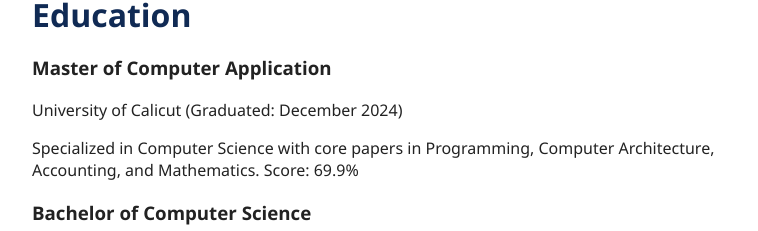
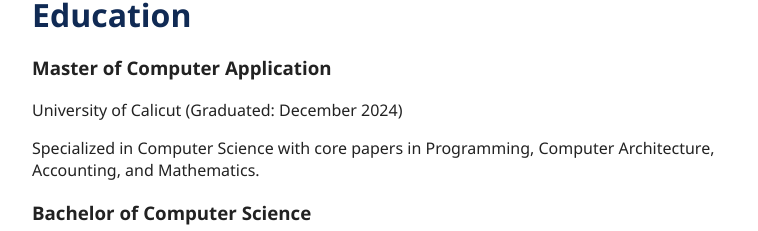
Before and after one commit to umar2752018/my-portfolio, a Next.js app: page / in a window 1280 px wide. Shown: the part 2072-2303 px from the top of the page, without its empty margins (258-1016 px from the left). Built offline with nearby package versions, Linux system fonts and the light colour scheme.

Commit message:
Corrected most

```diff
--- a/components/Education.js
+++ b/components/Education.js
@@ -5,7 +5,7 @@
       <div>
         <h3>Master of Computer Application</h3>
         <p>University of Calicut (Graduated: December 2024)</p>
-        <p>Specialized in Computer Science with core papers in Programming, Computer Architecture, Accounting, and Mathematics. Score: 69.9%</p>
+        <p>Specialized in Computer Science with core papers in Programming, Computer Architecture, Accounting, and Mathematics.</p>
       </div>
       <div>
         <h3>Bachelor of Computer Science</h3>
```
